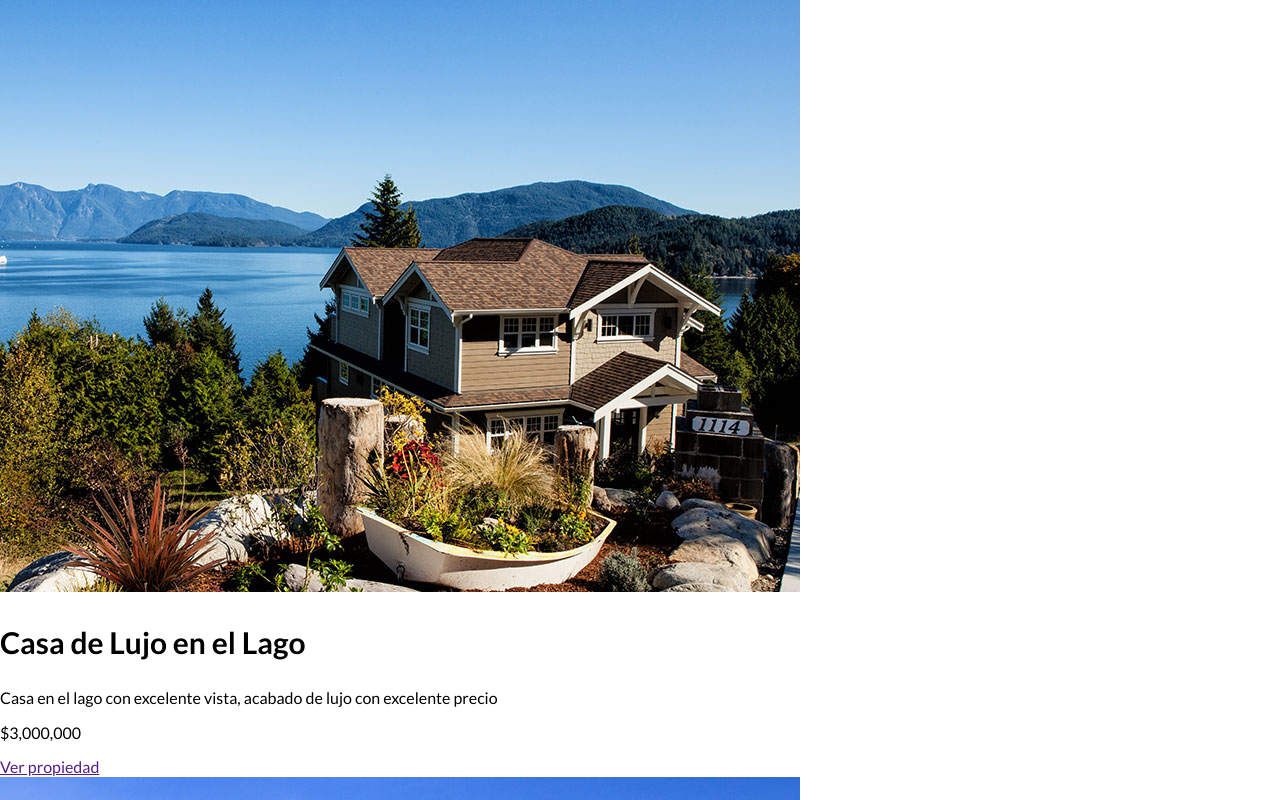
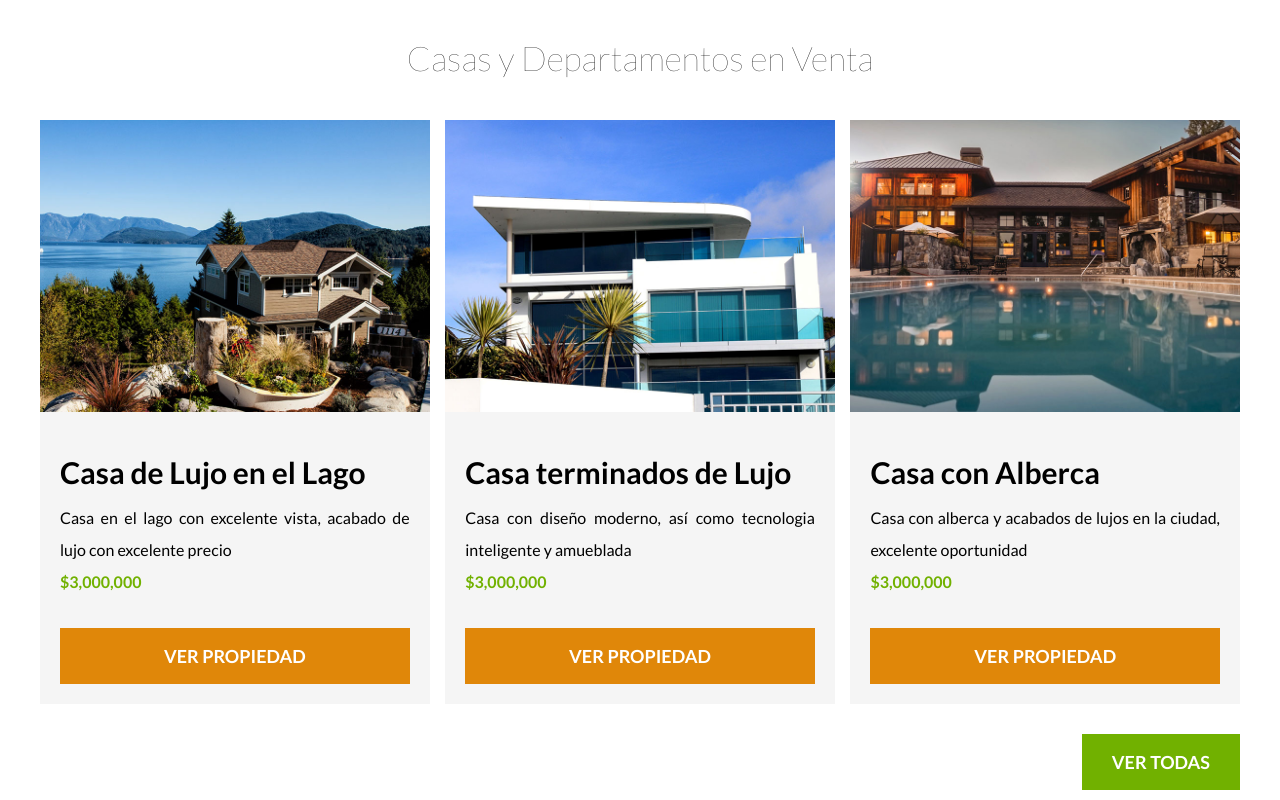
Before and after one commit to MisaelGC/BienesRaices, a plain HTML site: page index.html in a window 1280 px wide. Shown: the part 1280-2080 px from the top of the page. Drawn offline with Linux system fonts and the light colour scheme.

Commit message:
Cambios en main, agregado de etiquetas en HTML, modificaciones en el CSS

```diff
--- a/css/index.css
+++ b/css/index.css
@@ -1,15 +1,22 @@
 /* html */
 html{
+    box-sizing: border-box; /*Es para no tomar en cuenta el tamaño del padding y se mantenga el tamaño original*/
     font-size: 62.5%; /*Reset para REMS - 62.5% = 10px de 16px*/
 }
-
+*, *::before, *::after{     /*Es para no tomar en cuenta el tamaño del padding y se mantenga el tamaño original*/
+    box-sizing: inherit;
+}
 /* Body */
 body{
     font-family: 'Lato', sans-serif;
     font-size: 1.6rem;
+    line-height: 2;
 }
 
 /* Global */
+img{
+    max-width: 100%;
+}
 .contenedor{
     max-width: 120rem;
     margin: 0 auto;
@@ -36,6 +43,39 @@ h4{
     margin-top: 2rem;
     margin-bottom: 2rem;
 }
+
+.fw-300{
+    font-weight: 300;
+}
+
+.centrar-texto{
+    text-align: center;
+}
+
+.d-block{
+    display: block!important;
+}
+
+/* Botones */
+.boton{
+    color: #ffffff;
+    text-transform: uppercase;
+    text-decoration: none;
+    font-weight: 700;
+    font-size: 1.8rem;
+    padding: 1rem 3rem;
+    margin-top: 3rem;
+    display: inline-block;
+    text-align: center;
+}
+
+.boton-amarillo{
+    background: #E08709;
+}
+
+.boton-verde{
+    background: #71b100;}
+
 /* header */
 .site-header.inicio{
     background-image: url(../img/header.jpg);
@@ -56,7 +96,6 @@ h4{
     color: #ffffff;
     padding-bottom: 2rem;
     max-width: 50rem;
-    line-height: 5rem;
 }
 
 .barra {
@@ -89,4 +128,40 @@ h4{
 
 .icono{
     flex-basis: calc(33.3% - 1rem);
+    text-align: center;
 }
+
+.icono h3{
+    text-transform: uppercase;
+}
+
+/* Anuncios */
+.contenedor-anuncios{
+    display: flex;
+    justify-content: space-between;
+}
+
+.anuncio{
+    flex-basis: calc(33.3% - 1rem);
+    text-align: justify;
+    border: sollid 1px #b5b5b5;
+    background: #f5f5f5;
+}
+
+.contenido-anuncio{
+    padding: 2rem;
+}
+
+.contenido-anuncio h3, p{
+    margin: 0;
+}
+
+.precio{
+    color: #71b100;
+    font-weight: 700;
+}
+
+.ver-todas{
+    display: flex;
+    justify-content: flex-end;
+}
--- a/index.html
+++ b/index.html
@@ -29,7 +29,7 @@
 
     <section class="contenedor seccion">
 
-        <h2>Más Sobre Nosotros</h2>
+        <h2 class="fw-300 centrar-texto">Más Sobre Nosotros</h2>
 
         <div class="iconos-nosotros">
             <div class="icono">
@@ -52,34 +52,43 @@
         </div>
     </section>
 
-    <main>
-            <h2>Casas y Departamentos en Venta</h2>
-        <div>
+    <main class="seccion contenedor">
+            <h2 class="fw-300 centrar-texto">Casas y Departamentos en Venta</h2>
+                <div class="contenedor-anuncios">
+                    <div class="anuncio">
                         <img src="img/anuncio1.jpg" alt="Anuncio Casa Lago">
+
+                        <div class="contenido-anuncio">
                             <h3>Casa de Lujo en el Lago</h3>
                             <p>Casa en el lago con  excelente vista, acabado de lujo con excelente precio</p>
-            <p>$3,000,000</p>
-            <a href="">Ver propiedad</a>
+                            <p class="precio">$3,000,000</p>
+                            <a href="" class="boton boton-amarillo d-block">Ver propiedad</a>
+                        </div>
                     </div>
 
-        <div>
+                    <div class="anuncio">
                         <img src="img/anuncio2.jpg" alt="Anuncio Casa Lujo">
+                        <div class="contenido-anuncio">
                             <h3>Casa terminados de Lujo</h3>
                             <p>Casa con diseño moderno, así como tecnologia inteligente y amueblada</p>
-            <p>$3,000,000</p>
-            <a href="">Ver propiedad</a>
+                            <p class="precio">$3,000,000</p>
+                            <a href="" class="boton boton-amarillo d-block">Ver propiedad</a>
+                        </div>
                     </div>
 
-        <div>
+                    <div class="anuncio">
                         <img src="img/anuncio3.jpg" alt="Anuncio Casa Alberca">
+                        <div class="contenido-anuncio">
                             <h3>Casa con Alberca</h3>
                             <p>Casa con alberca y acabados de lujos en la ciudad, excelente oportunidad</p>
-            <p>$3,000,000</p>
-            <a href="">Ver propiedad</a>
+                            <p class="precio">$3,000,000</p>
+                            <a href="" class="boton boton-amarillo d-block">Ver propiedad</a>
                         </div>
-
-        <a href="anuncios.html">Ver Todas</a>
-
+                    </div>
+                </div>
+            <div class="ver-todas">
+                <a href="anuncios.html" class="boton boton-verde">Ver Todas</a>
+            </div>
     </main>
 
     <section>
```
Lines whose indentation alone changed are shown as unchanged.
